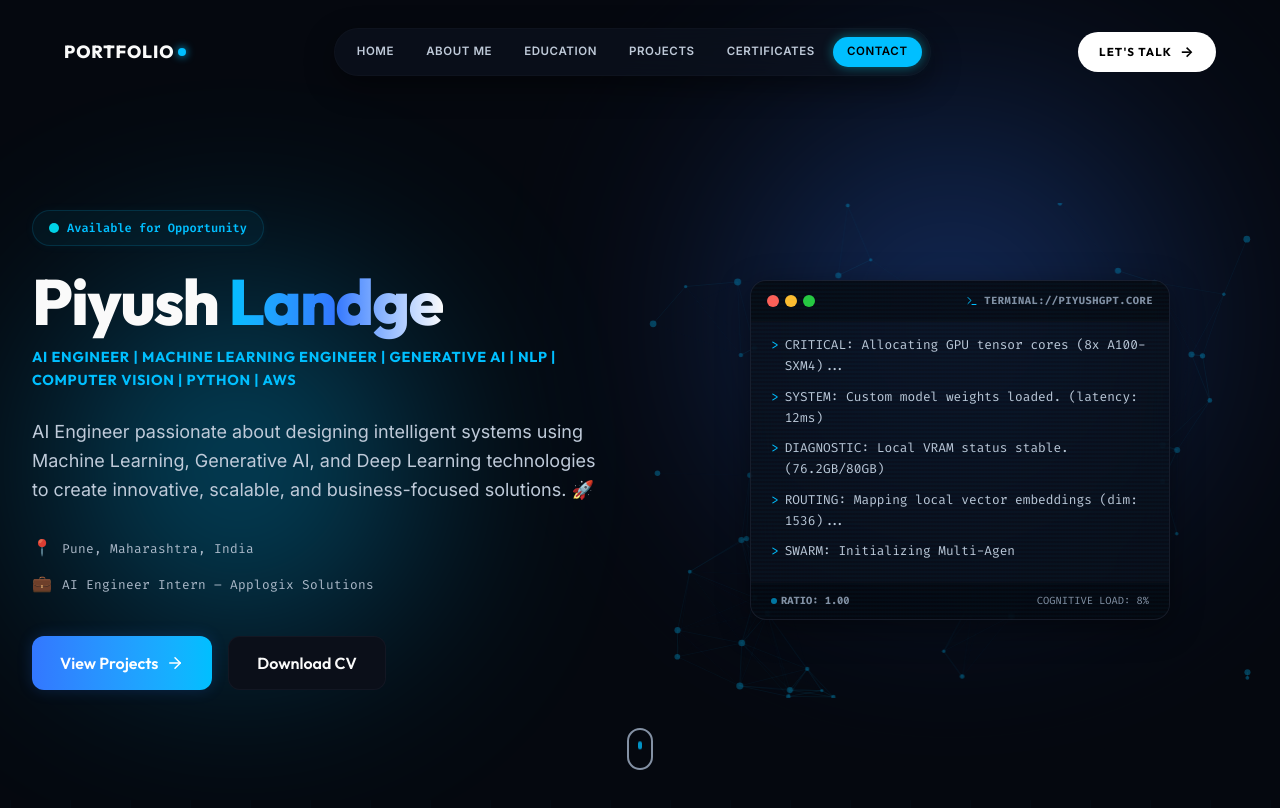
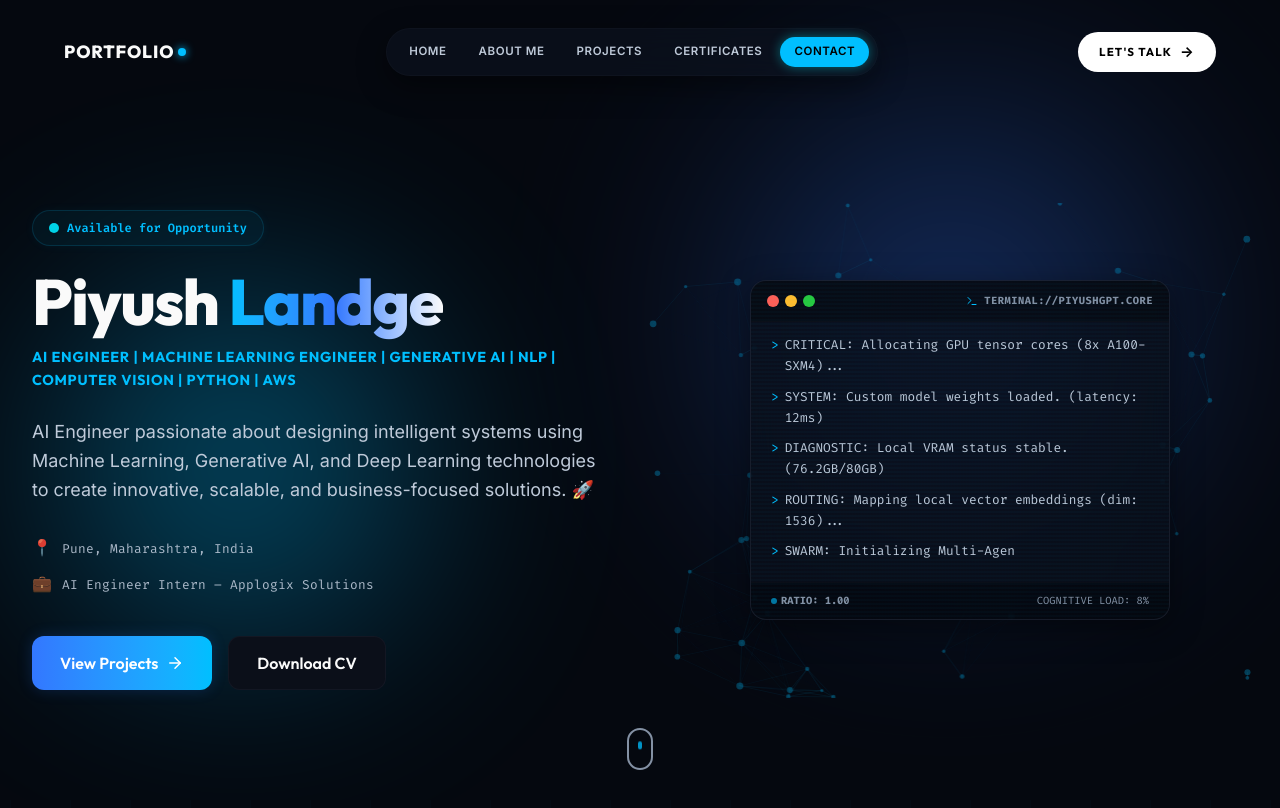
Before and after one commit to piyushlandge04/Portfolio.piyushlandge-, a React (Vite) app: page / in a window 1280 px wide. Shown: the top 808 px of the page. Built offline with nearby package versions, Linux system fonts and the light colour scheme.

Commit message:
feat: remove education navigation link and corresponding highlight observer

```diff
--- a/src/WebPages/Navbar.jsx
+++ b/src/WebPages/Navbar.jsx
@@ -10,22 +10,20 @@ export default function Navbar() {
 
   useEffect(() => {
     const handleScroll = () => {
-      // 1. Hide navbar immediately when scrolling down past top threshold
-      if (window.scrollY >= 50 && !isOpen && !isHovered) {
-        setIsVisible(false);
-      } else {
-        setIsVisible(true);
-      }
+      // 1. Show navbar immediately when scroll begins
+      setIsVisible(true);
 
       // 2. Reset the scroll timeout
       if (scrollTimeoutRef.current) {
         clearTimeout(scrollTimeoutRef.current);
       }
 
-      // 3. Set scroll inactivity timeout to show the navbar again
+      // 3. Set scroll inactivity timeout to hide navbar
       scrollTimeoutRef.current = setTimeout(() => {
-        setIsVisible(true);
-      }, 150);
+        if (!isHovered && !isOpen && window.scrollY >= 50) {
+          setIsVisible(false);
+        }
+      }, 1500);
 
       // 4. Check if at the bottom of the page to auto-highlight Contact
       const isAtBottom = window.innerHeight + window.scrollY >= document.documentElement.scrollHeight - 80;
@@ -35,7 +33,7 @@ export default function Navbar() {
       }
 
       // 5. Highlight sections based on absolute viewport position
-      const sections = ['home', 'about', 'education', 'projects', 'certificates', 'contact'];
+      const sections = ['home', 'about', 'projects', 'certificates', 'contact'];
       const scrollPosition = window.scrollY + 280; // Offset for triggering highlight
 
       for (let i = sections.length - 1; i >= 0; i--) {
@@ -87,12 +85,19 @@ export default function Navbar() {
 
   const handleMouseLeave = () => {
     setIsHovered(false);
+    if (scrollTimeoutRef.current) {
+      clearTimeout(scrollTimeoutRef.current);
+    }
+    scrollTimeoutRef.current = setTimeout(() => {
+      if (!isOpen && window.scrollY >= 50) {
+        setIsVisible(false);
+      }
+    }, 1500);
   };
 
   const navLinks = [
     { name: 'Home', href: '#home' },
     { name: 'About Me', href: '#about' },
-    { name: 'Education', href: '#education' },
     { name: 'Projects', href: '#projects' },
     { name: 'Certificates', href: '#certificates' },
     { name: 'Contact', href: '#contact' },
```
